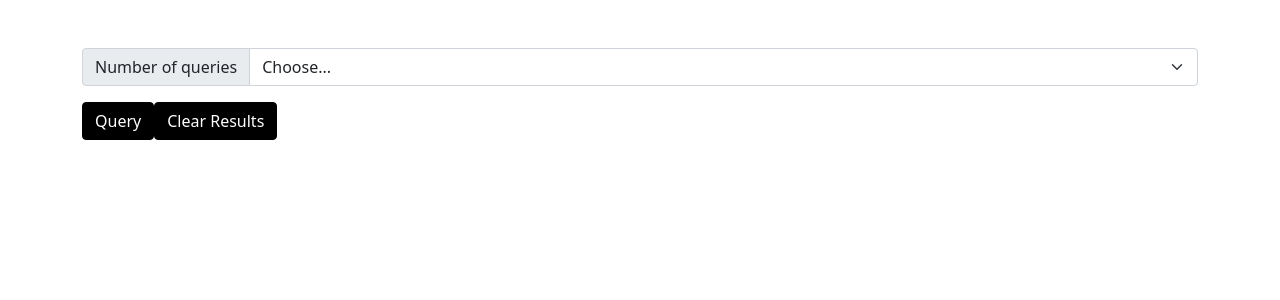
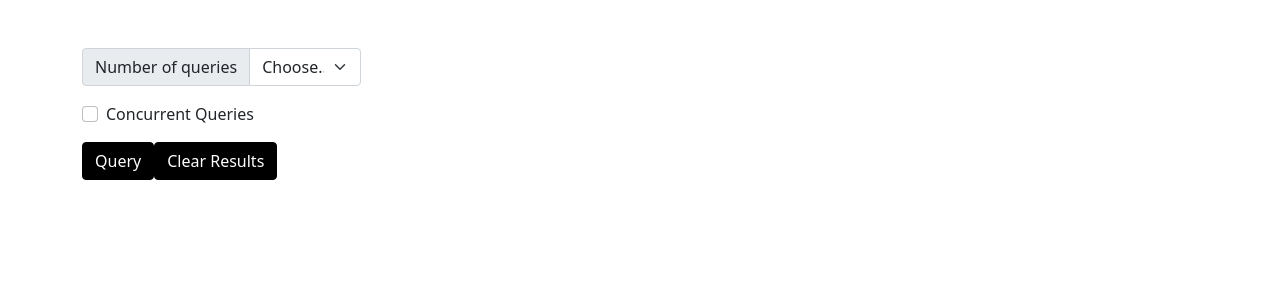
Before and after one commit to amroczeK/node-oracledb-webapp, a React (Create React App) app in the folder frontend/: page / in a window 1280 px wide. Shown: the top 300 px of the page. Built offline with nearby package versions, Linux system fonts and the light colour scheme.

Commit message:
concurrency check and limit

```diff
--- a/frontend/src/App.js
+++ b/frontend/src/App.js
@@ -6,7 +6,10 @@ const App = () => {
   const [queryCount, setQueryCount] = useState([]);
   const [loading, setLoading] = useState(false);
   const [results, setResults] = useState([]);
+  const [checked, setChecked] = useState(false);
+  const [concurrency, setConcurrency] = useState(null);
   const dropdown = [1, 2, 3, 4, 5, 6, 7, 8, 9, 10];
+  const concurrencyLimit = [1, 2, 3, 4];
 
   const onChangeHandler = (e) => {
     let selected = e.target.value;
@@ -20,6 +23,11 @@ const App = () => {
     } else {
       setQueryCount([]);
     }
+  };
+
+  const onCheckedHandler = (e) => {
+    let checked = e.target.checked;
+    setChecked(checked);
   };
 
   const executeQueries = () => {
@@ -53,7 +61,8 @@ const App = () => {
 
   return (
     <div className="container mt-5">
-      <div className="input-group mb-3">
+      <div className="d-flex flex-row">
+        <div className="input-group w-25">
           <label className="input-group-text" for="inputGroupSelect01">
             Number of queries
           </label>
@@ -64,7 +73,33 @@ const App = () => {
             ))}
           </select>
         </div>
-      <div className="mb-3">
+      </div>
+      <div className="form-check mt-3">
+        <input onChange={onCheckedHandler} type="checkbox" className="form-check-input" id="exampleCheck1" />
+        <label className="form-check-label" for="exampleCheck1">
+          Concurrent Queries
+        </label>
+      </div>
+      {checked && (
+        <div className="input-group w-25 mt-3">
+          <label className="input-group-text" for="inputGroupSelect01">
+            Concurrency Limit
+          </label>
+          <select
+            onChange={(e) => {
+              setConcurrency(e.target.value);
+            }}
+            className="form-select"
+            id="inputGroupSelect01"
+          >
+            <option selected>Choose...</option>
+            {concurrencyLimit?.map((i) => (
+              <option value={i}>{i}</option>
+            ))}
+          </select>
+        </div>
+      )}
+      <div className="mb-3 mt-3">
         {queryCount?.map((i) => (
           <div className="form-group mb-4">
             <label for="text-area">SQL Query</label>
```
Also changed, not shown: 1 other file (tests, documents, lock files or other folders). Lines whose indentation alone changed are shown as unchanged.
